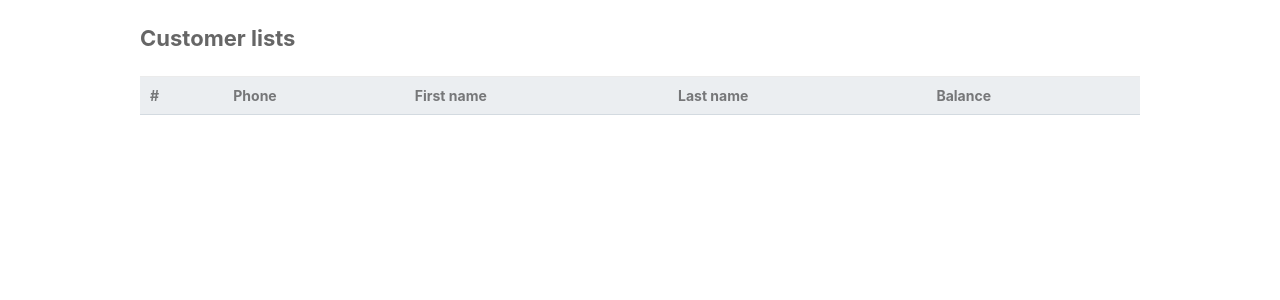
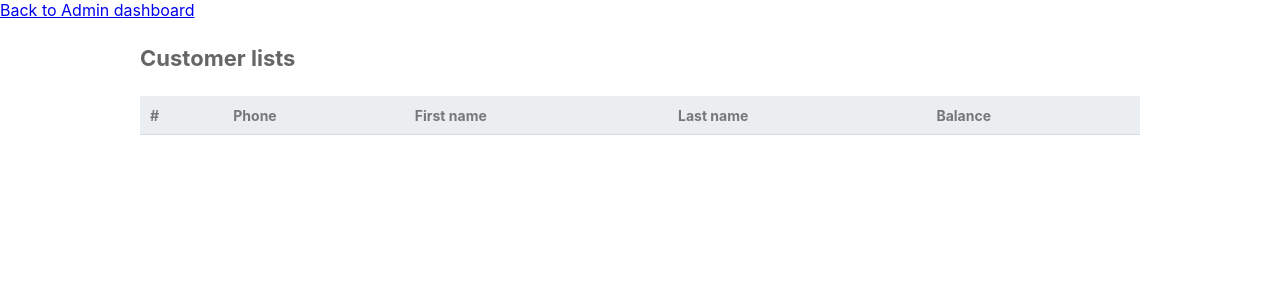
Before and after one commit to Buithienphuoc/DBAGroupAsm, a PHP site: page /admin/read_customer.php in a window 1280 px wide. Shown: the part 60-360 px from the top of the page. Run offline with PHP 8.4, Linux system fonts and the light colour scheme; data that the repository does not hold is empty.

Commit message:
"Fix admin dashboard"

```diff
--- a/admin/read_customer.php
+++ b/admin/read_customer.php
@@ -24,7 +24,7 @@ $num_contacts = $pdo->query('SELECT COUNT(*) FROM customer_account')->fetchColum
 ?>
 
 <?=template_header('Read')?>
-
+<a href="admin_dashboard.php">Back to Admin dashboard</a>
 <div class="content read">
     <h2>Customer lists</h2>
     <table>
--- a/admin/read_product.php
+++ b/admin/read_product.php
@@ -25,6 +25,7 @@ $num_contacts = $pdo->query('SELECT COUNT(*) FROM auction_product')->fetchColumn
 ?>
 
 <?=template_header('Read')?>
+<a href="admin_dashboard.php">Back to Admin dashboard</a>
 
 <div class="content read">
     <h2>Products that need update status</h2>
--- a/admin/read_transaction.php
+++ b/admin/read_transaction.php
@@ -25,6 +25,8 @@ $num_contacts = $pdo->query('SELECT COUNT(*) FROM transaction_history')->fetchCo
 ?>
 
 <?=template_header('Read')?>
+
+<a href="admin_dashboard.php">Back to Admin dashboard</a>
 
 <div class="content read">
     <h2>Products that need update status</h2>
--- a/admin/view_all_transactions.php
+++ b/admin/view_all_transactions.php
@@ -49,6 +49,8 @@
 
     <?=template_header('Read')?>
 
+    <a href="admin_dashboard.php">Back to Admin dashboard</a>
+
     <form action="<?php echo htmlspecialchars($_SERVER["PHP_SELF"]); ?>" method="post">
         <label>Day start:</label>
         <input type="date" name="day_start"/>
```
